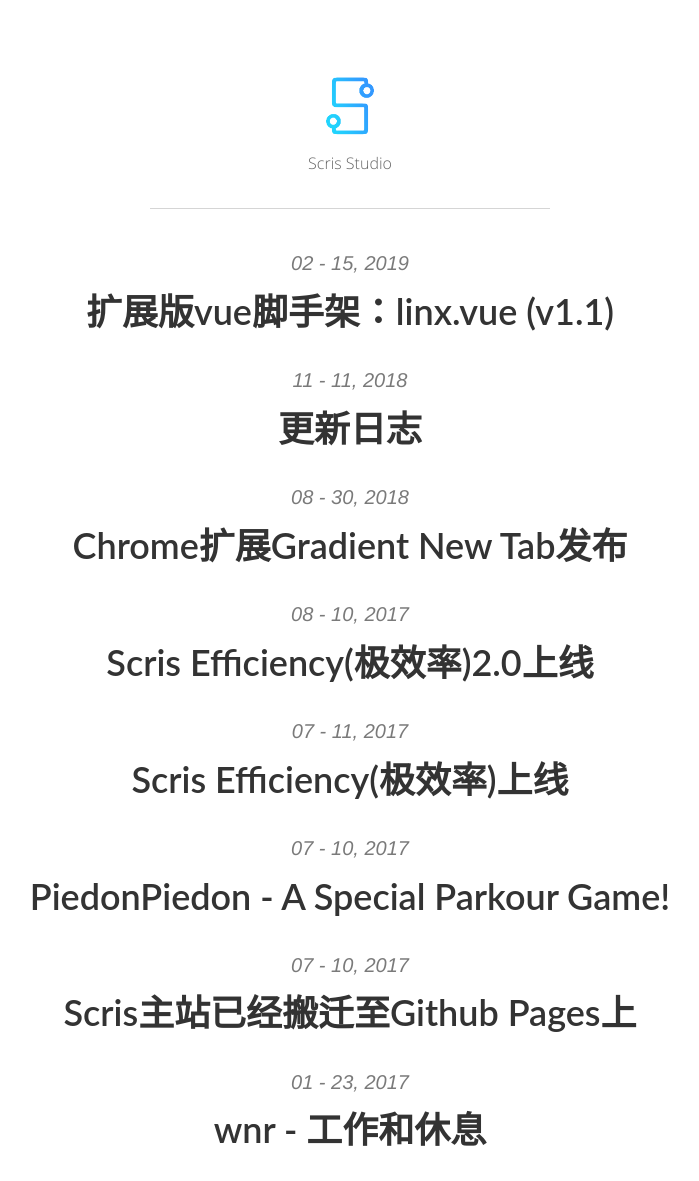
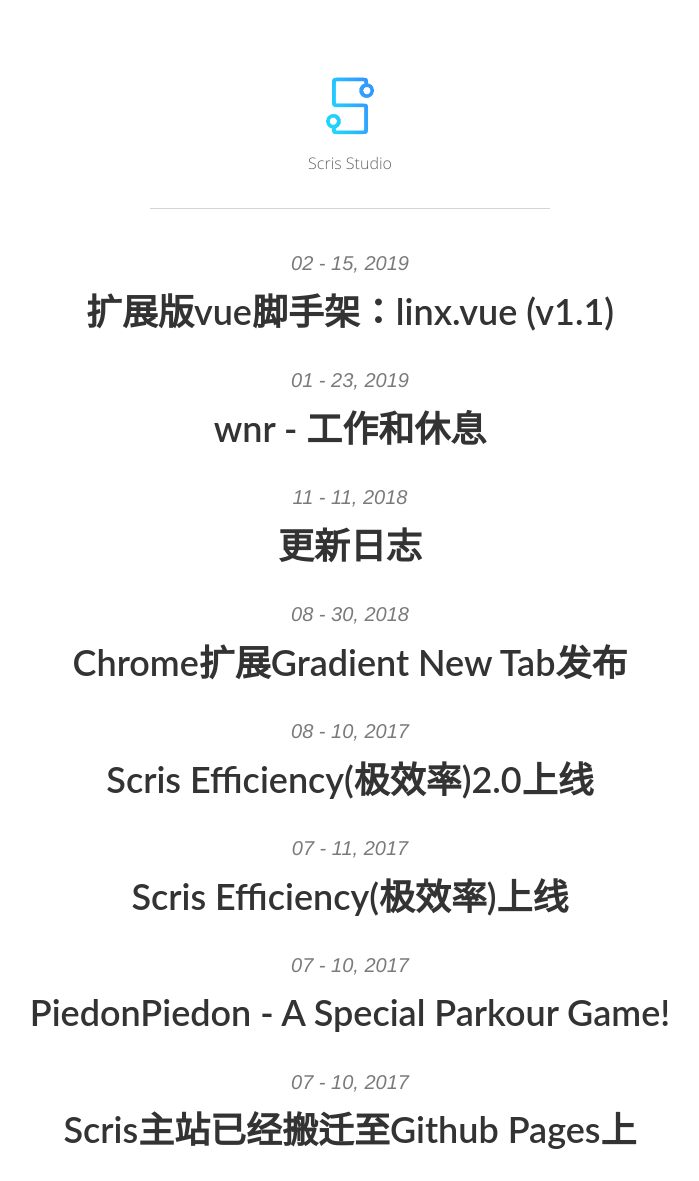
Before and after one commit to ScrisStudio/scris.top, a Jekyll site: the page built from archive.html, in a window 1280 px wide. Shown: the whole page, without its empty margins (290-989 px from the left). Built offline with Jekyll 4.4.1, drawn with Linux system fonts in a browser that asks for light colours.

Commit message:
Update 2019-01-23-wnr.md

```diff
--- a/_posts/2019-01-23-wnr.md
+++ b/_posts/2019-01-23-wnr.md
@@ -1,7 +1,7 @@
 ---
 layout: post
 title: "wnr - 工作和休息"
-date: 2017-01-23 13:31:31
+date: 2019-01-23 13:31:31
 image: '/assets/img/'
 description: '介绍我们的新应用：wnr。'
 permalink: /wnr/
@@ -15,7 +15,7 @@
 
 ## 应用截图
 
-![截图1](https://raw.githubusercontent.com/RoderickQiu/wnr/master/res/preview/preview-1.png)
+![截图1](https://raw.githubusercontent.com/RoderickQiu/wnr/master/res/preview/preview-1-smaller.png)
 
 ## 应用简介
 
```
